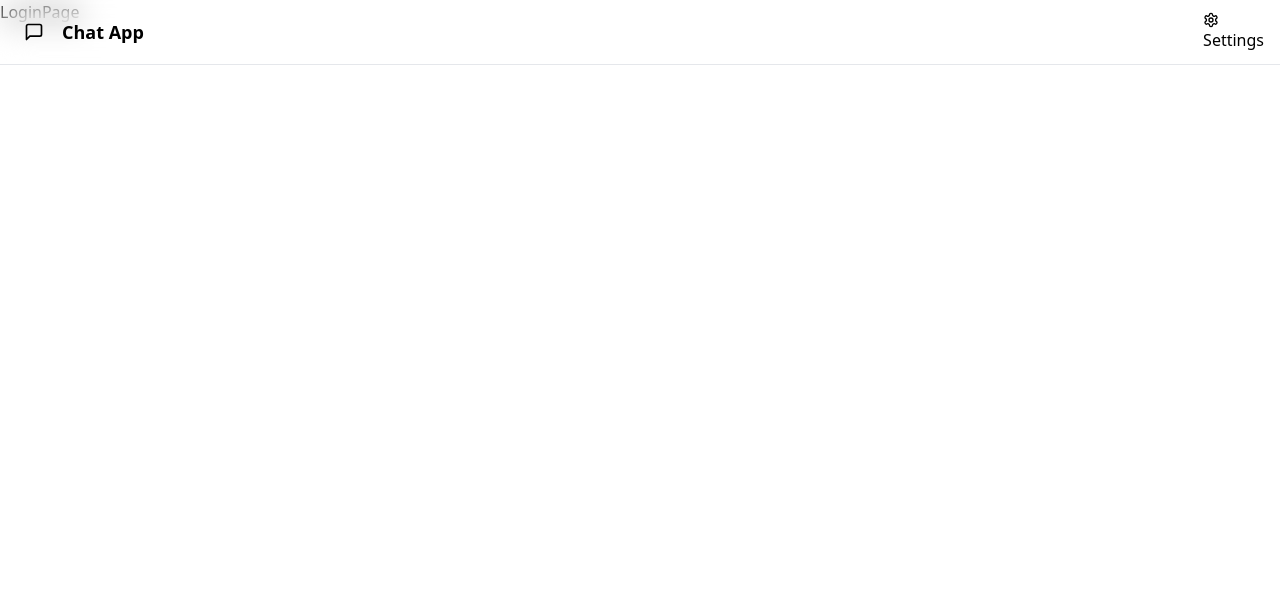
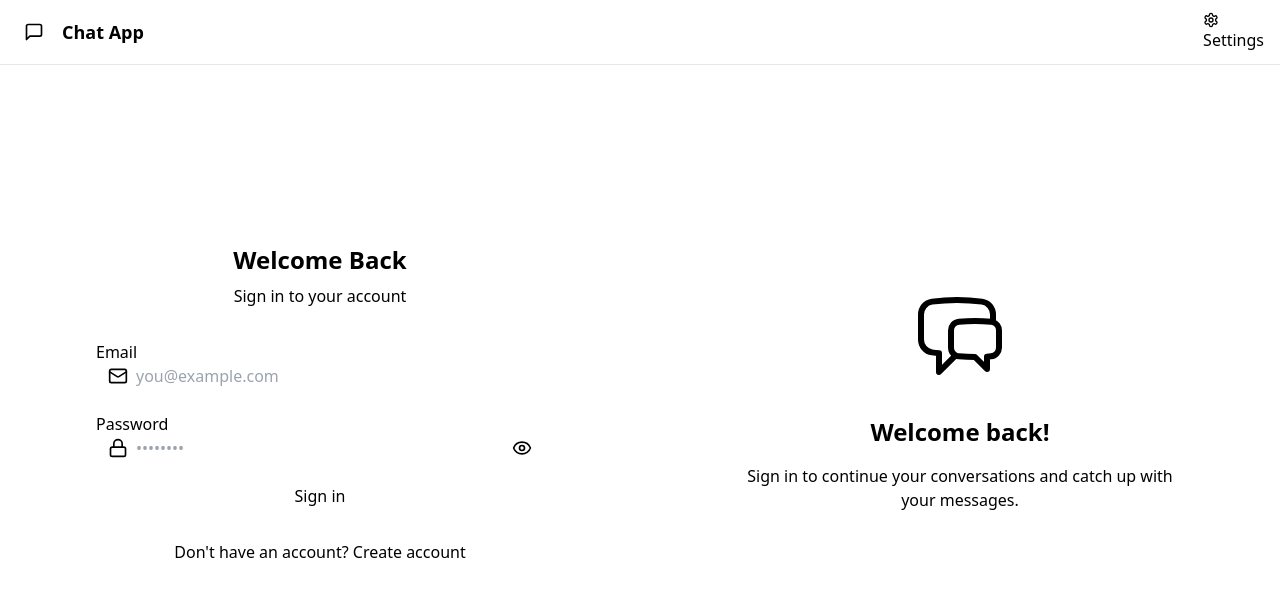
Before and after one commit to govind01sharma/Chatting-App, a React (Vite) app in the folder frontend/: page /login in a window 1280 px wide. Shown: the top 596 px of the page. Built offline with nearby package versions, Linux system fonts and the light colour scheme; no server answers.

Commit message:
Implement LoginPage with form handling, password visibility toggle, and authentication integration

```diff
--- a/frontend/src/pages/LoginPage.jsx
+++ b/frontend/src/pages/LoginPage.jsx
@@ -1,9 +1,116 @@
-import React from 'react'
+import React, { useState } from 'react';
+import { useAuthStore } from '../store/useAuthStore';
+import { Eye, EyeOff, Loader2, Mail, MessageSquare, Lock } from 'lucide-react';
+import { Link } from 'react-router-dom';
+import AuthImagePattern from '../components/AuthImagePattern';
 
 const LoginPage = () => {
+
+  const [showPassword, setShowPassword] = useState(false);
+  const [formData, setFormData] = useState({
+    email: "",
+    password: "",
+  });
+  const { login, isLoggingIn } = useAuthStore();
+
+  const handleSubmit = async (e) => {
+    e.preventDefault();
+    login(formData);
+  };
+
+
   return (
-    <div>LoginPage</div>
-  )
-}
+    <div className="h-screen grid lg:grid-cols-2">
+      {/* Left Side - Form */}
+      <div className="flex flex-col justify-center items-center p-6 sm:p-12">
+        <div className="w-full max-w-md space-y-8">
+          {/* Logo */}
+          <div className="text-center mb-8">
+            <div className="flex flex-col items-center gap-2 group">
 
-export default LoginPage
+              <h1 className="text-2xl font-bold mt-2">Welcome Back</h1>
+              <p className="text-base-content/60">Sign in to your account</p>
+            </div>
+          </div>
+
+          {/* Form */}
+          <form onSubmit={handleSubmit} className="space-y-6">
+            <div className="form-control">
+              <label className="label">
+                <span className="label-text font-medium">Email</span>
+              </label>
+              <div className="relative">
+                <div className="absolute inset-y-0 left-0 pl-3 flex items-center pointer-events-none">
+                  <Mail className="h-5 w-5 text-base-content/40" />
+                </div>
+                <input
+                  type="email"
+                  className={`input input-bordered w-full pl-10`}
+                  placeholder="you@example.com"
+                  value={formData.email}
+                  onChange={(e) => setFormData({ ...formData, email: e.target.value })}
+                />
+              </div>
+            </div>
+
+            <div className="form-control">
+              <label className="label">
+                <span className="label-text font-medium">Password</span>
+              </label>
+              <div className="relative">
+                <div className="absolute inset-y-0 left-0 pl-3 flex items-center pointer-events-none">
+                  <Lock className="h-5 w-5 text-base-content/40" />
+                </div>
+                <input
+                  type={showPassword ? "text" : "password"}
+                  className={`input input-bordered w-full pl-10`}
+                  placeholder="••••••••"
+                  value={formData.password}
+                  onChange={(e) => setFormData({ ...formData, password: e.target.value })}
+                />
+                <button
+                  type="button"
+                  className="absolute inset-y-0 right-0 pr-3 flex items-center"
+                  onClick={() => setShowPassword(!showPassword)}
+                >
+                  {showPassword ? (
+                    <EyeOff className="h-5 w-5 text-base-content/40" />
+                  ) : (
+                    <Eye className="h-5 w-5 text-base-content/40" />
+                  )}
+                </button>
+              </div>
+            </div>
+
+            <button type="submit" className="btn btn-primary w-full" disabled={isLoggingIn}>
+              {isLoggingIn ? (
+                <>
+                  <Loader2 className="h-5 w-5 animate-spin" />
+                  Loading...
+                </>
+              ) : (
+                "Sign in"
+              )}
+            </button>
+          </form>
+
+          <div className="text-center">
+            <p className="text-base-content/60">
+              Don&apos;t have an account?{" "}
+              <Link to="/signup" className="link link-primary">
+                Create account
+              </Link>
+            </p>
+          </div>
+        </div>
+      </div>
+
+      {/* Right Side - Image/Pattern */}
+      <AuthImagePattern
+        title={"Welcome back!"}
+        subtitle={"Sign in to continue your conversations and catch up with your messages."}
+      />
+    </div>
+  );
+};
+export default LoginPage;
```
